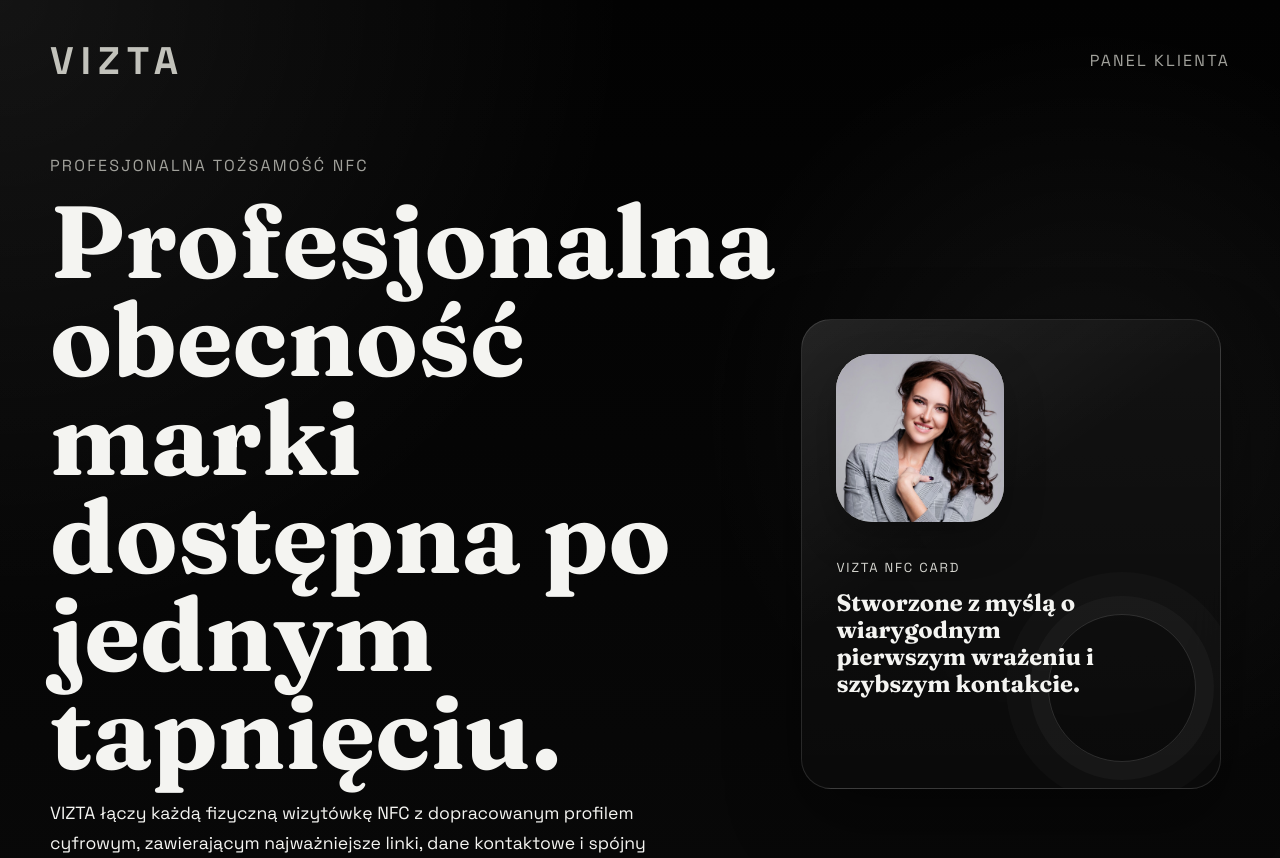
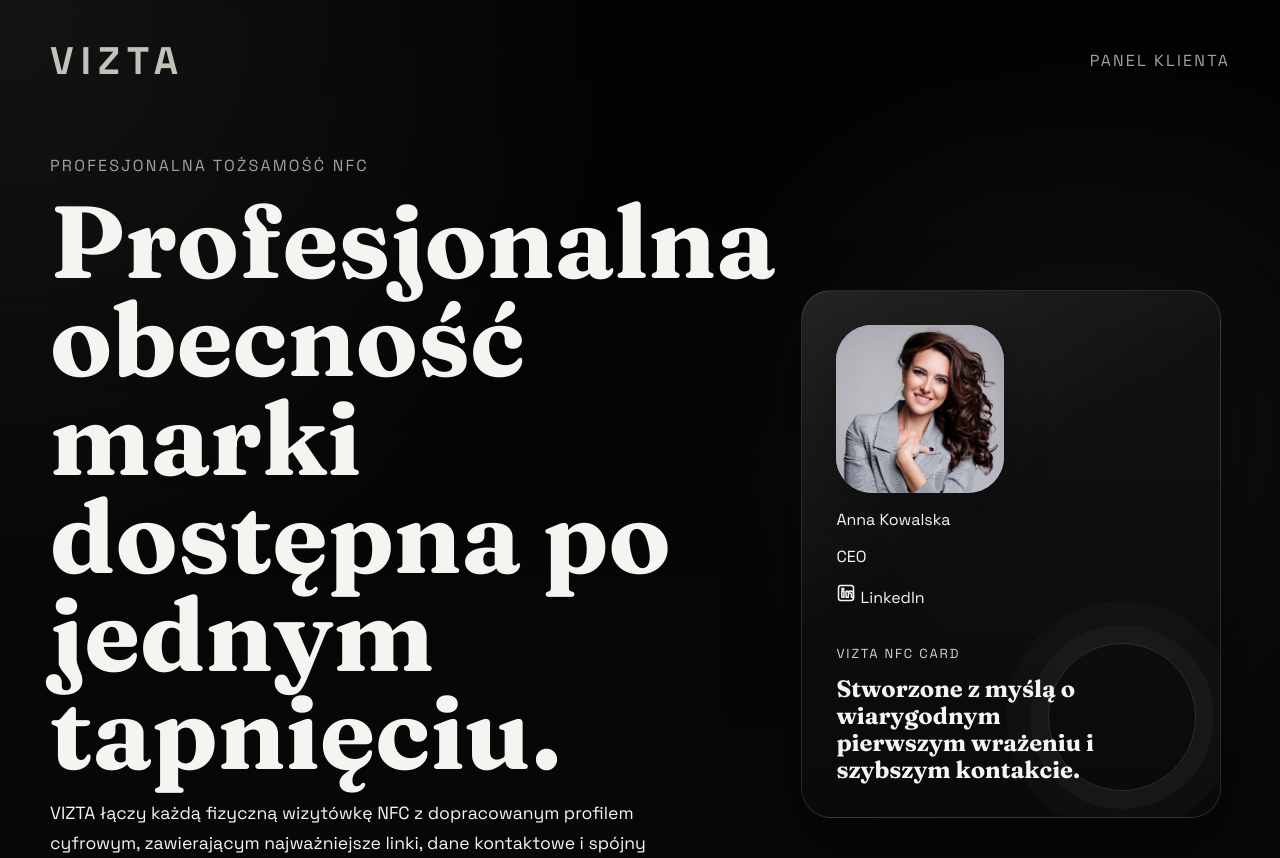
Before and after one commit to marceelkacz03/vizta, a FastAPI app: page / in a window 1280 px wide. Shown: the top 858 px of the page. Run offline with FastAPI, Linux system fonts and the light colour scheme.

Commit message:
Update home.html

```diff
--- a/VIZTA_UPLOAD/app/templates/home.html
+++ b/VIZTA_UPLOAD/app/templates/home.html
@@ -21,8 +21,23 @@
             </div>
             <div class="card-stage">
                 <article class="hero-card">
-                    <div class="card-portrait">
-                        <img src="{{ request.url_for('static', path='uploads/hero-stock.jpg') }}" alt="Profesjonalny portret biznesowy">
+                    <div class="card-profile">
+                        <div class="card-portrait">
+                            <img src="{{ request.url_for('static', path='uploads/hero-stock.jpg') }}" alt="Profesjonalny portret biznesowy">
+                        </div>
+                        <div class="card-persona">
+                            <p class="card-persona__name">Anna Kowalska</p>
+                            <p class="card-persona__role">CEO</p>
+                            <span class="card-persona__tag">
+                                <svg viewBox="0 0 24 24" aria-hidden="true">
+                                    <rect x="3" y="3" width="18" height="18" rx="3"></rect>
+                                    <rect x="7" y="10" width="2.5" height="7"></rect>
+                                    <circle cx="8.2" cy="7.5" r="1.2"></circle>
+                                    <path d="M12 10h2.4v1.2c.6-.9 1.6-1.5 3-1.5 2.4 0 3.6 1.4 3.6 4.2V17h-2.5v-2.8c0-1.4-.5-2.2-1.7-2.2-1.3 0-2 .9-2 2.2V17H12z"></path>
+                                </svg>
+                                LinkedIn
+                            </span>
+                        </div>
                     </div>
                     <div class="card-copy">
                         <p>VIZTA NFC CARD</p>
```
